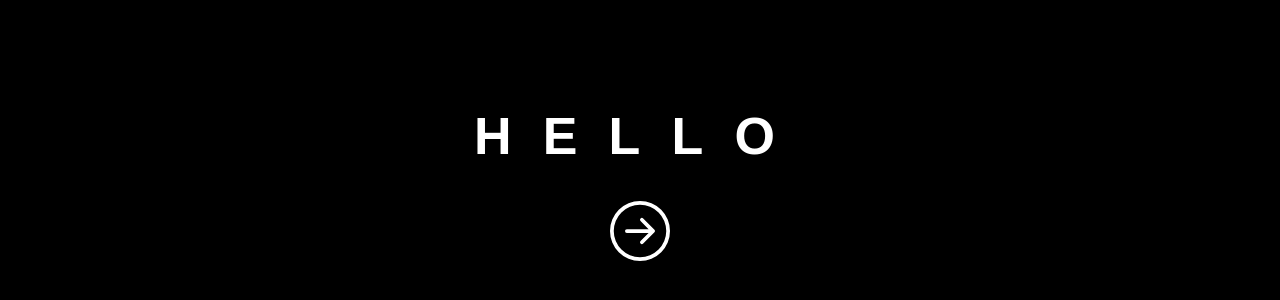
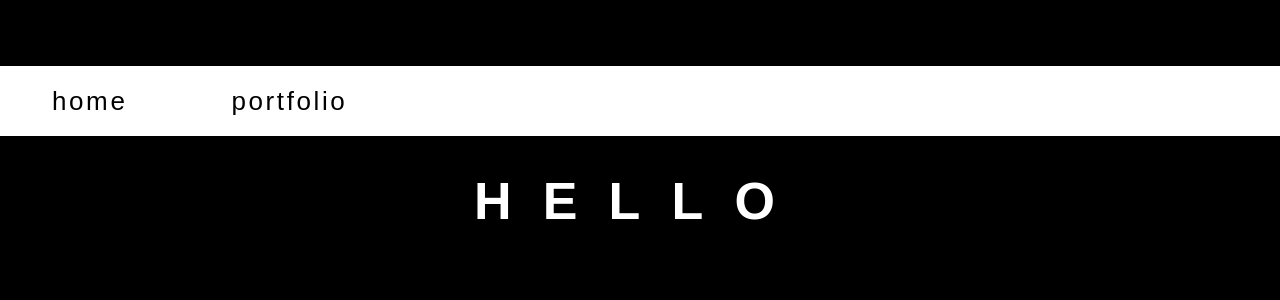
Before and after one commit to haileemoore/2021-portfolio-hdm, a React (Create React App) app in the folder hdm-portfolio/: page / in a window 1280 px wide. Shown: the part 234-534 px from the top of the page. Built offline with nearby package versions, Linux system fonts and the light colour scheme.

Commit message:
html and css changes

```diff
--- a/hdm-portfolio/src/App.css
+++ b/hdm-portfolio/src/App.css
@@ -1,14 +1,24 @@
-.page-load {
+.home-page {
   text-align: center;
   background-color: black;
+  min-height: 100vh;
+  display: flex;
+  flex-direction: column;
+  align-items: center;
+  justify-content: center;
+  font-size: calc(10px + 2vmin);
+  color: white;
 }
 
-.App-nav {
+.nav {
   display: flex;
   height: 70px;
+  width: 100%;
+  background-color: white;
+  align-items: center;
 }
 
-.App-nav a {
+.nav a {
   color: black;
   text-decoration: none;
   margin: 2em;
@@ -18,7 +28,7 @@
   font-weight: 500;
 }
 
-.App-nav a:hover {
+.nav a:hover {
   color: #c4d6be;
   text-decoration: overline #c4d6be;
 }
@@ -34,16 +44,6 @@
   }
 }
 
-.page-header {
-  min-height: 100vh;
-  display: flex;
-  flex-direction: column;
-  align-items: center;
-  justify-content: center;
-  font-size: calc(10px + 2vmin);
-  color: white;
-}
-
 @keyframes App-logo-spin {
   from {
     transform: rotate(0deg);
--- a/hdm-portfolio/src/App.js
+++ b/hdm-portfolio/src/App.js
@@ -1,17 +1,20 @@
 import './App.css';
 
-function PageLoad() {
+function HomePage() {
   return (
-    <div className="page-load">
-      <header className="page-header">
+    <div className="home-page">
+      <nav className="nav">
+        <a href="/home">home</a>
+        <a href="/portfolio">portfolio</a>
+      </nav>
+      <header className="name">
         <h1>HELLO</h1>
-        <svg xmlns="http://www.w3.org/2000/svg" width="60" height="60" fill="currentColor" class="bi bi-arrow-right-circle" viewBox="0 0 16 16">
-          <path fill-rule="evenodd" d="M1 8a7 7 0 1 0 14 0A7 7 0 0 0 1 8zm15 0A8 8 0 1 1 0 8a8 8 0 0 1 16 0zM4.5 7.5a.5.5 0 0 0 0 1h5.793l-2.147 2.146a.5.5 0 0 0 .708.708l3-3a.5.5 0 0 0 0-.708l-3-3a.5.5 0 1 0-.708.708L10.293 7.5H4.5z" />
-          <animate attributeType="CSS" attributeName="visibility" from="visible" to="hidden" dur="1s" repeatCount="indefinite" />
-        </svg>
       </header>
     </div>
   );
+
+
+
 }
 
-export default PageLoad;
+export default HomePage;
--- a/hdm-portfolio/src/index.js
+++ b/hdm-portfolio/src/index.js
@@ -1,12 +1,12 @@
 import React from 'react';
 import ReactDOM from 'react-dom';
 import './index.css';
-import PageLoad from './App';
+import HomePage from './App';
 import reportWebVitals from './reportWebVitals';
 
 ReactDOM.render(
   <React.StrictMode>
-    <PageLoad />
+    <HomePage />
   </React.StrictMode>,
   document.getElementById('root')
 );
```
